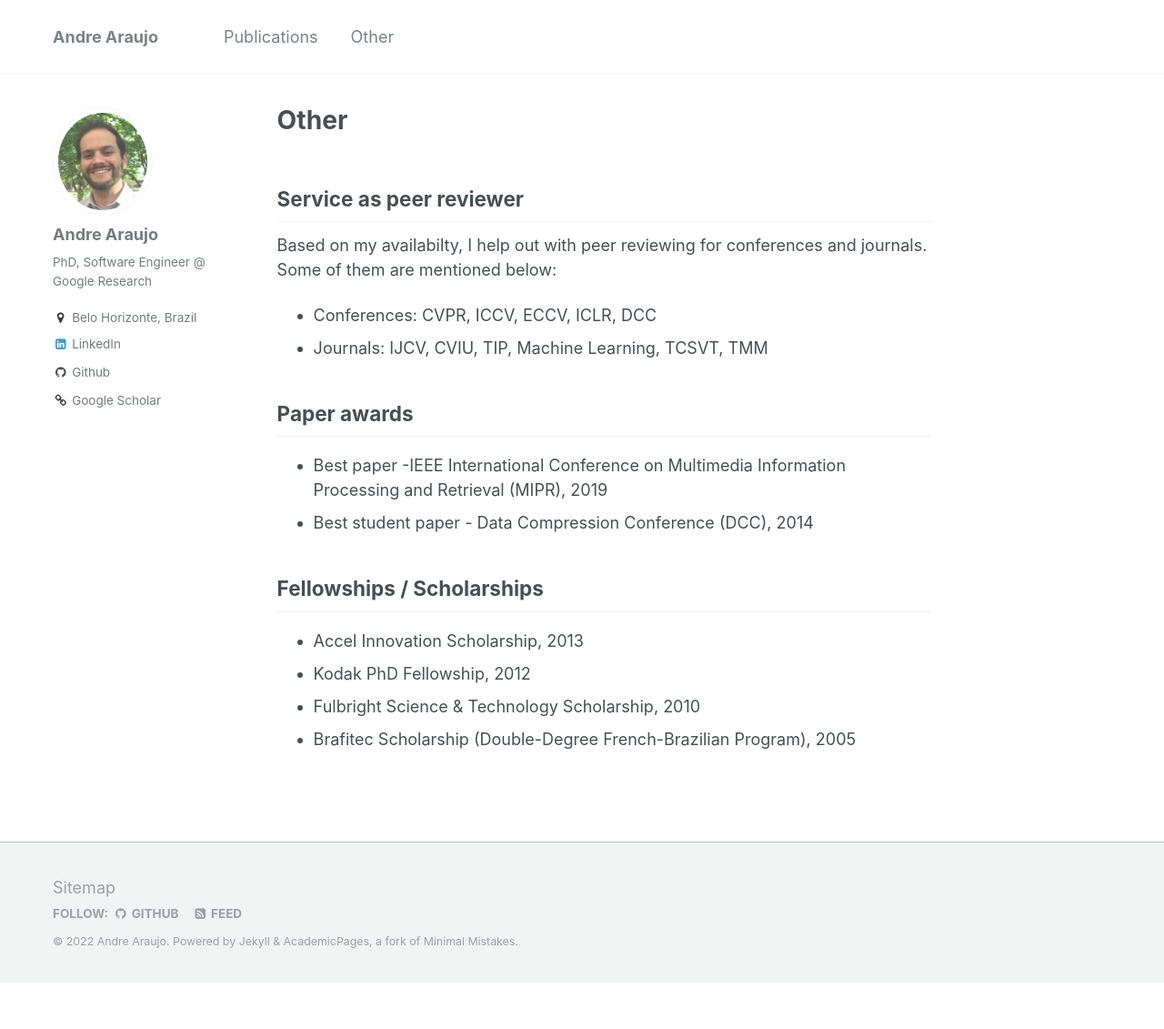
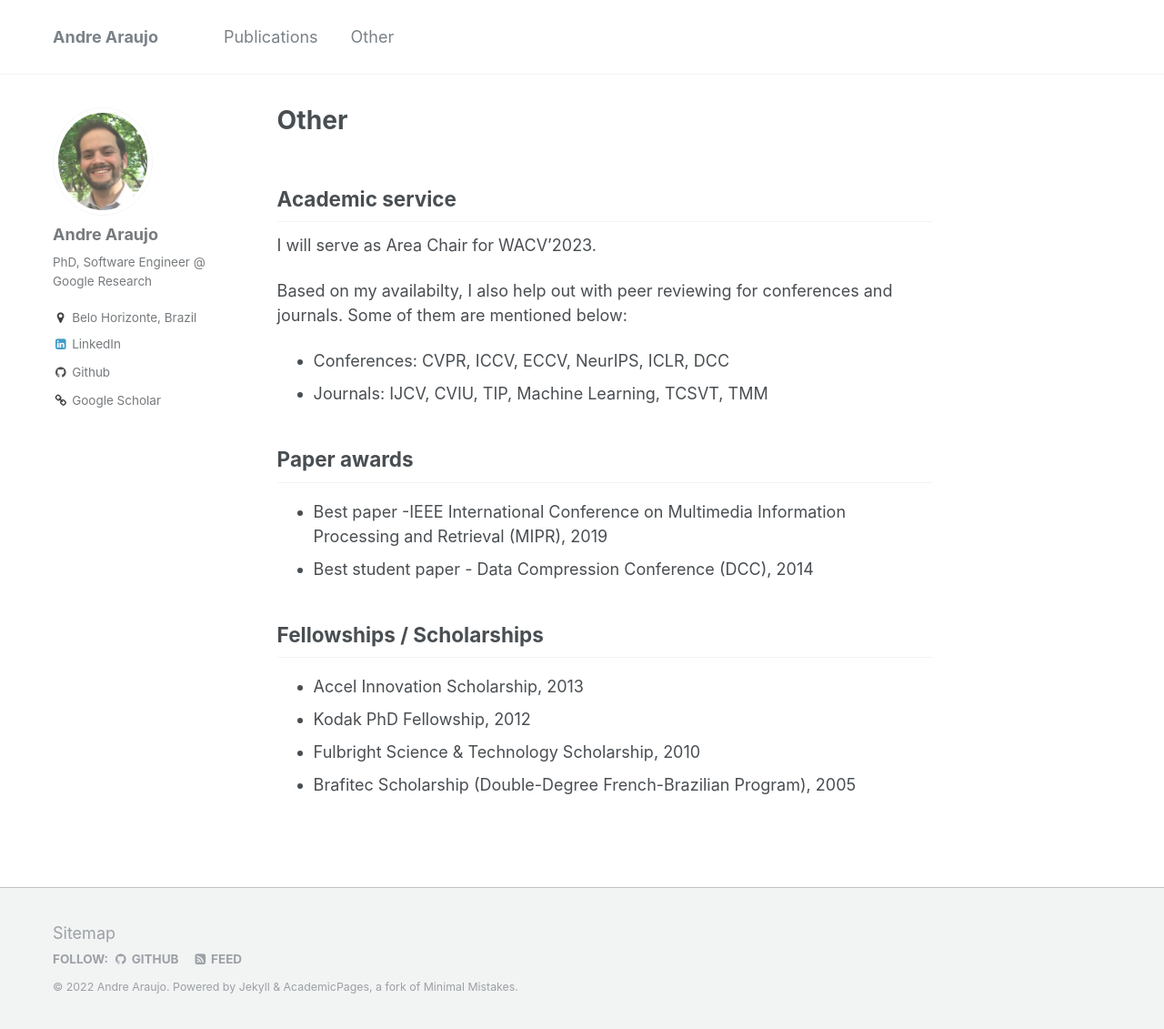
Before and after one commit to andrefaraujo/andrefaraujo.github.io, a Jekyll site: the page built from _pages/other.md, in a window 1280 px wide and 1131 px high. Shown: the whole window at 91% size. Built offline with Jekyll 4.4.1, drawn with Linux system fonts in a browser that asks for light colours.

Commit message:
2022-may updates

```diff
--- a/_pages/other.md
+++ b/_pages/other.md
@@ -7,12 +7,14 @@ redirect_from:
   - /wordpress/cv/
 ---
 
-## Service as peer reviewer
+## Academic service
 
-Based on my availabilty, I help out with peer reviewing for conferences and
+I will serve as Area Chair for WACV'2023.
+
+Based on my availabilty, I also help out with peer reviewing for conferences and
 journals. Some of them are mentioned below:
 
-* Conferences: CVPR, ICCV, ECCV, ICLR, DCC
+* Conferences: CVPR, ICCV, ECCV, NeurIPS, ICLR, DCC
 * Journals: IJCV, CVIU, TIP, Machine Learning, TCSVT, TMM
 
 ## Paper awards
```
Also changed, not shown: _pages/about.md (+4 -2 lines).
